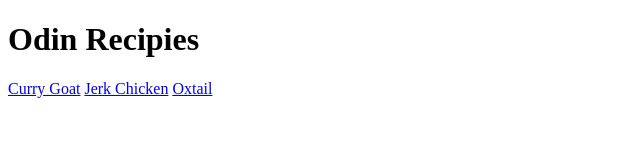
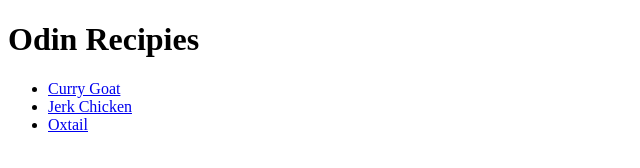
Before and after one commit to joel5959/odin-recipes, a plain HTML site: page index.html in a window 1280 px wide. Shown: the whole page, without its empty margins (0-640 px from the left). Drawn offline with Linux system fonts and the light colour scheme.

Commit message:
Add changes to the homepage

```diff
--- a/index.html
+++ b/index.html
@@ -8,9 +8,10 @@
     <body>
         <h1>Odin Recipies</h1>
 
-        <a href="./recipes/currygoat.html">Curry Goat</a>
-        <a href="./recipes/jerkchicken.html">Jerk Chicken</a>
-        <a href="./recipes/oxtail.html">Oxtail</a>
-
+        <ul>
+            <li><a href="./recipes/currygoat.html">Curry Goat</a></li>
+            <li><a href="./recipes/jerkchicken.html">Jerk Chicken</a></li>
+            <li><a href="./recipes/oxtail.html">Oxtail</a></li>
+        </ul>
     </body>
 </html>
```
